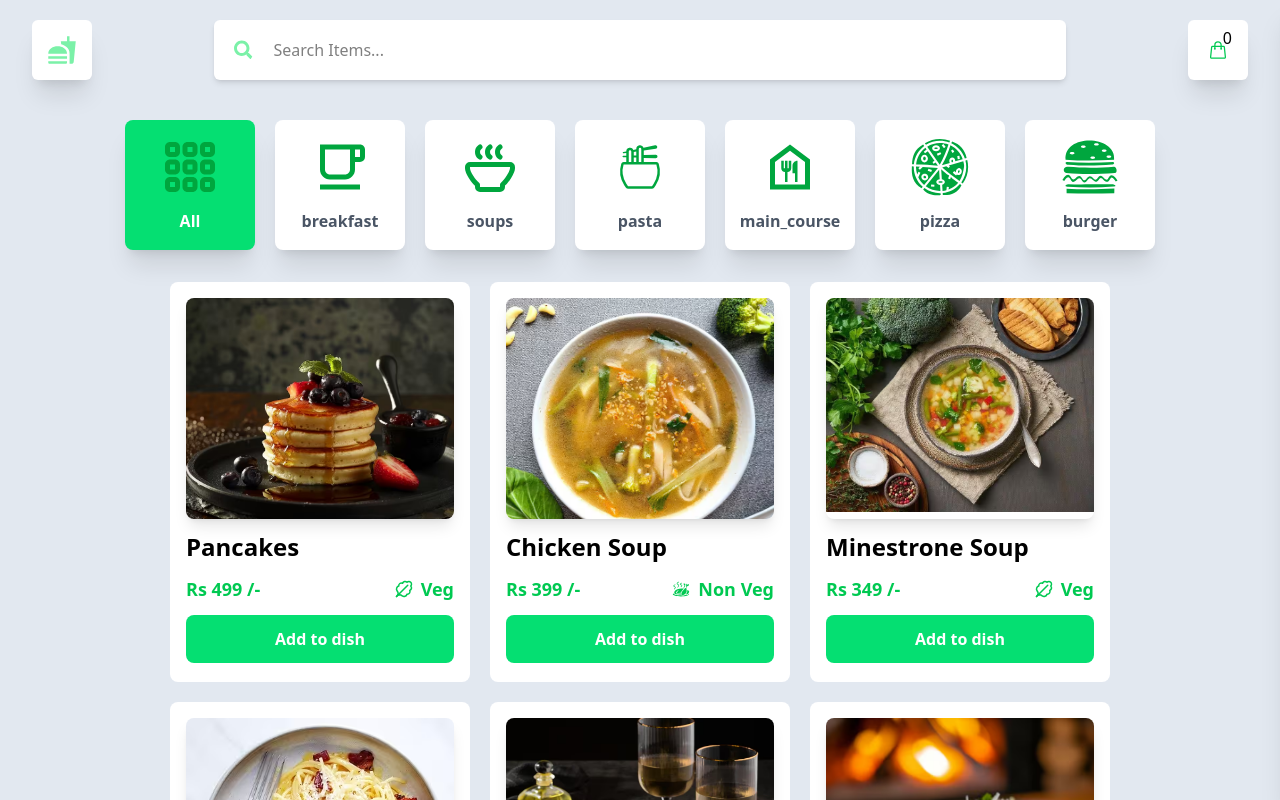
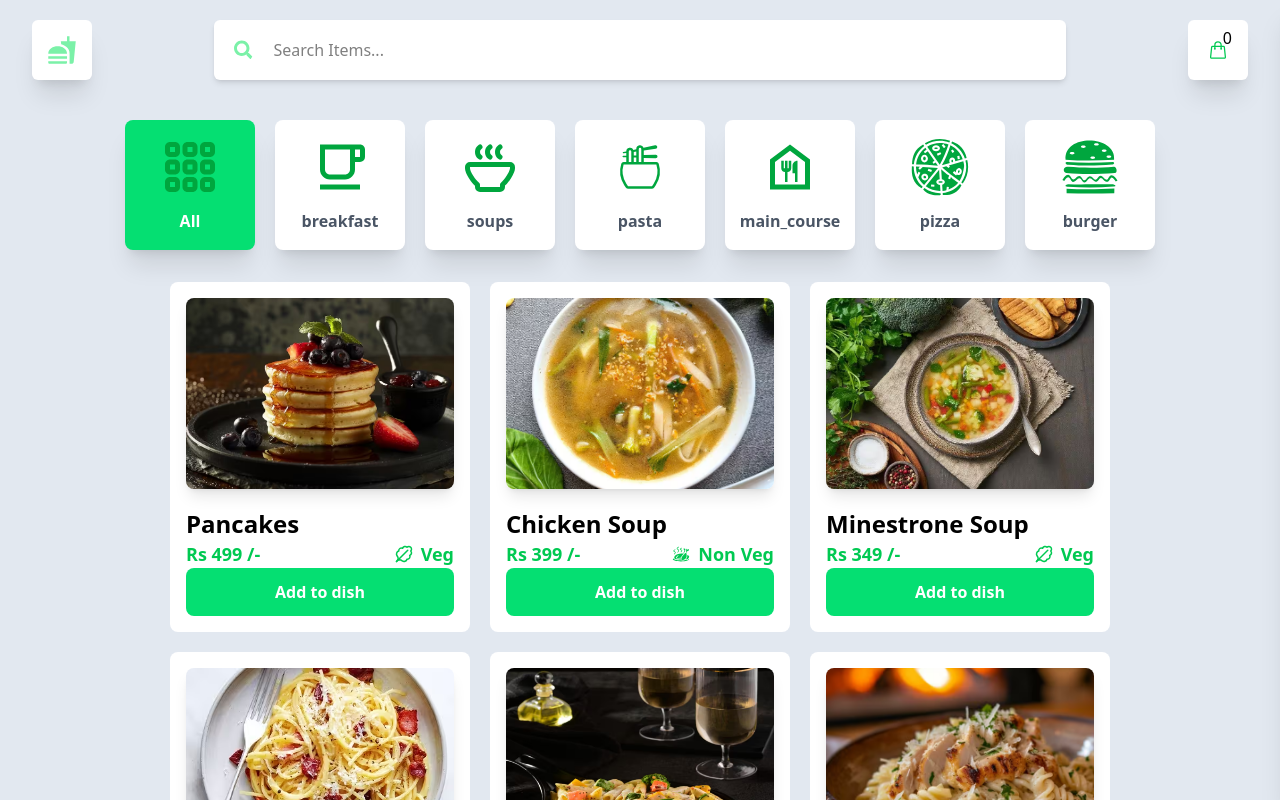
Before and after one commit to VirajBhagat/bigfood, a React (Vite) app: page / in a window 1280 px wide. Shown: the top 800 px of the page. Built offline with nearby package versions, Linux system fonts and the light colour scheme.

Commit message:
card ui few updates

```diff
--- a/src/components/Card.jsx
+++ b/src/components/Card.jsx
@@ -11,14 +11,14 @@ function Card({name, image, id, price, type}) {
  let dispatch = useDispatch();
 
   return (
-    <div className='w-[300px] h-[400px] bg-white p-4 rounded-lg flex flex-col gap-3 hover:border-2 border-green-300'>
-        <div className='w-[100%] h-[60%] overflow-hidden rounded-lg shadow-lg'>
-            <img src={image} alt='' className='object-cover' />
+    <div className='w-[300px] h-[350px] bg-white p-4 rounded-lg flex flex-col hover:border-2 border-green-300'>
+        <div className='w-full h-[60%] overflow-hidden rounded-lg shadow-lg'>
+            <img src={image} alt='' className='object-cover aspect-3/2 h-full' />
         </div>
-        <div className='text-2xl font-semibold'>
-            {name}
-        </div>
-        {/* <div> */}
+        <div className='h-[40%] flex flex-col justify-end'>
+            <div className='text-2xl font-semibold'>
+                {name}
+            </div>
             <div className='w-full flex justify-between items-center'>
                 <div className='text-lg font-bold text-green-500'>
                     Rs {price} /-
@@ -37,7 +37,7 @@ function Card({name, image, id, price, type}) {
             <button className='w-full p-3 bg-green-400 text-white hover:bg-green-300 transition rounded-lg cursor-pointer font-bold' onClick={() => {dispatch(AddItem({id: id, name: name, price: price, img: image, qty: 1})); toast.success("Item added in cart.")}}>
                 Add to dish
             </button>
-        {/* </div> */}
+        </div>
     </div>
   )
 }
```
